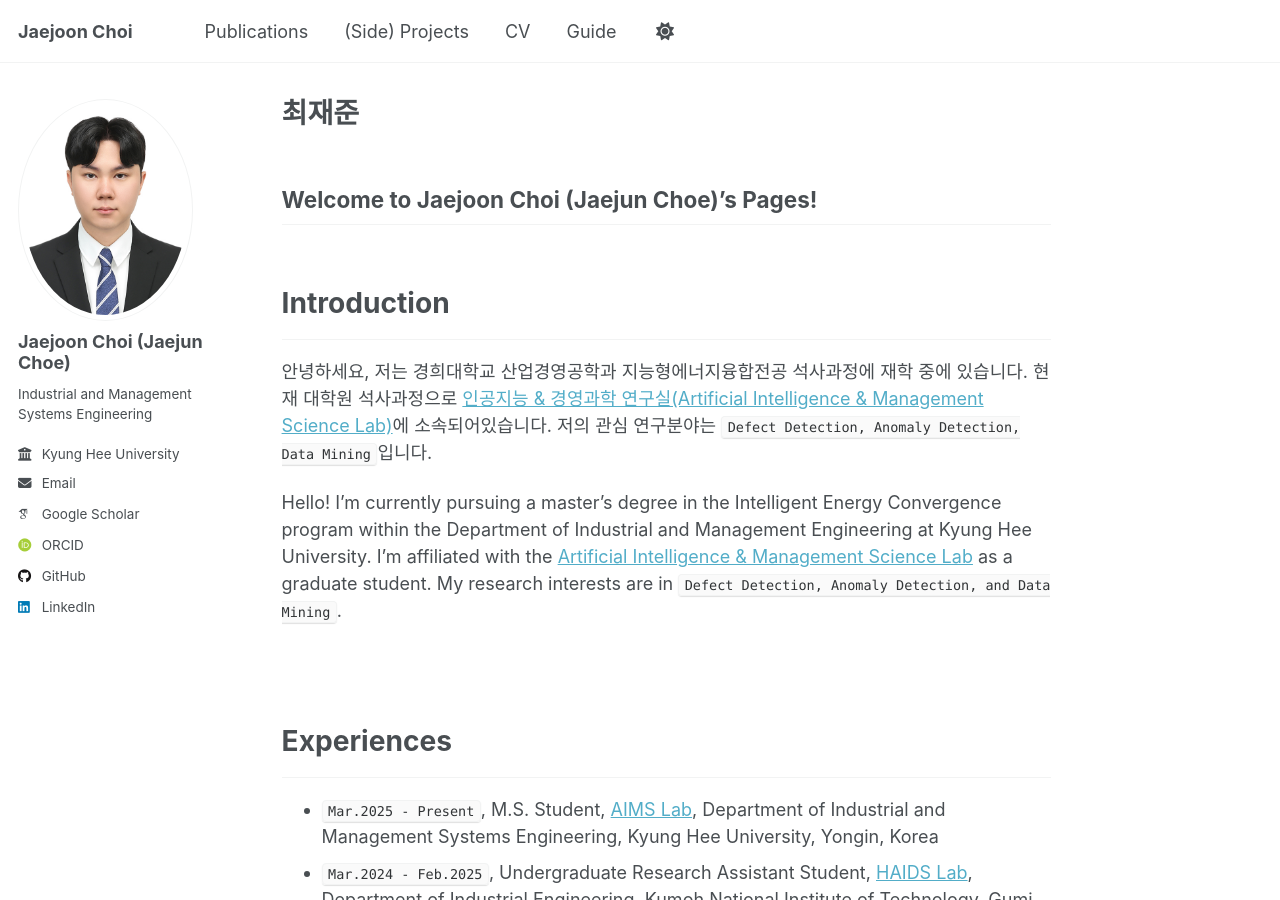
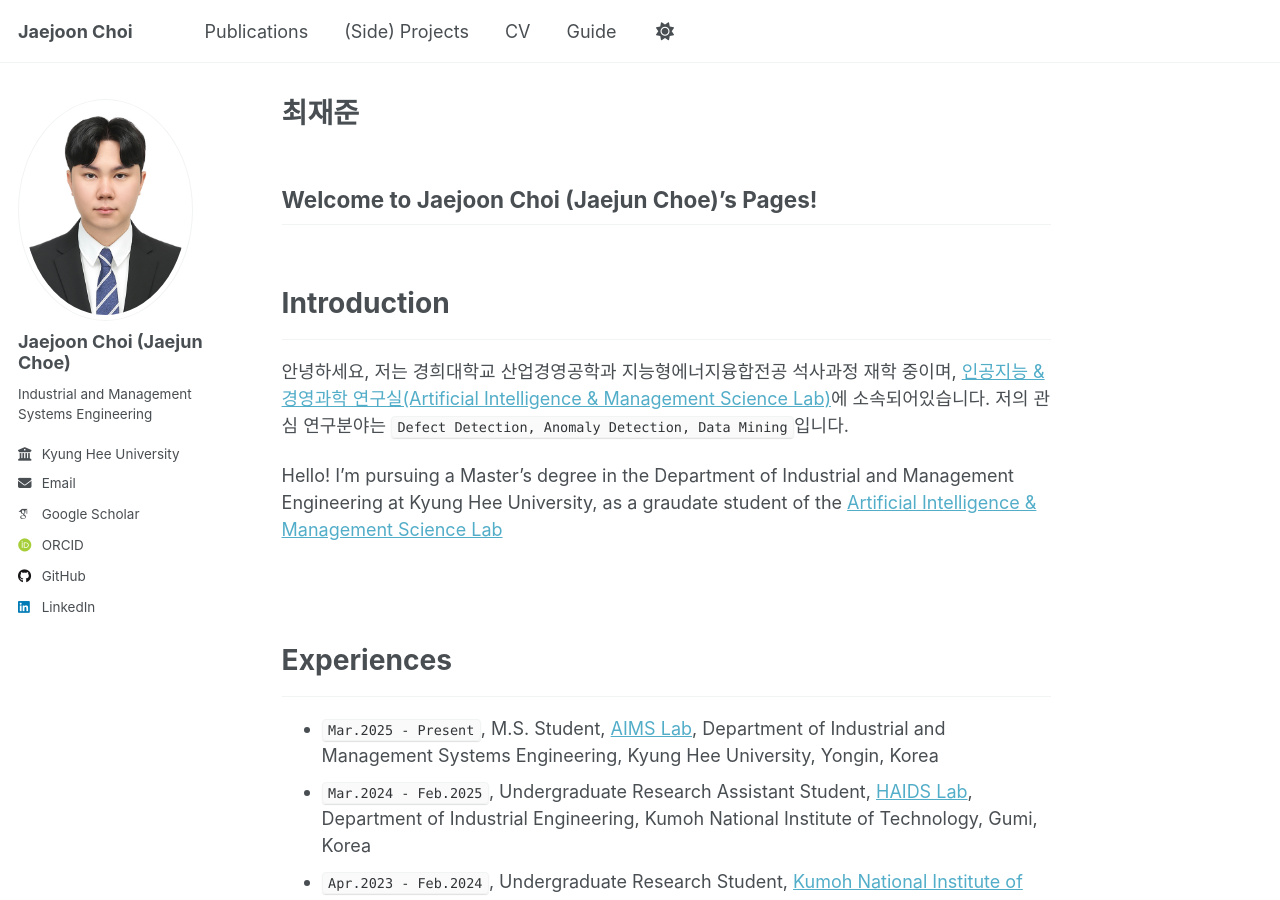
Before and after one commit to jaejunchoe/jaejunchoe.github.io, a Jekyll site: the page built from _pages/about.md, in a window 1280 px wide and 900 px high. Built offline with Jekyll 4.4.1, drawn with Linux system fonts in a browser that asks for light colours; some web fonts are replaced.

Commit message:
initial commit

```diff
--- a/_pages/about.md
+++ b/_pages/about.md
@@ -15,10 +15,10 @@ Welcome to Jaejoon Choi (Jaejun Choe)'s Pages!
 Introduction
 ======
 -----
-안녕하세요, 저는 경희대학교 산업경영공학과 지능형에너지융합전공 석사과정에 재학 중에 있습니다. 현재 대학원 석사과정으로 [인공지능 & 경영과학 연구실(Artificial Intelligence & Management Science Lab)](https://sites.google.com/khu.ac.kr/aims/home)에 소속되어있습니다. 저의 관심 연구분야는 `Defect Detection, Anomaly Detection, Data Mining`입니다.
+안녕하세요, 저는 경희대학교 산업경영공학과 지능형에너지융합전공 석사과정 재학 중이며, [인공지능 & 경영과학 연구실(Artificial Intelligence & Management Science Lab)](https://sites.google.com/khu.ac.kr/aims/home)에 소속되어있습니다. 저의 관심 연구분야는 `Defect Detection, Anomaly Detection, Data Mining`입니다.
 
+Hello! I'm pursuing a Master's degree in the Department of Industrial and Management Engineering at Kyung Hee University, as a graudate student of the [Artificial Intelligence & Management Science Lab](https://sites.google.com/khu.ac.kr/aims/home)
 
-Hello! I'm currently pursuing a master’s degree in the Intelligent Energy Convergence program within the Department of Industrial and Management Engineering at Kyung Hee University. I'm affiliated with the [Artificial Intelligence & Management Science Lab](https://sites.google.com/khu.ac.kr/aims/home) as a graduate student. My research interests are in `Defect Detection, Anomaly Detection, and Data Mining`.
 
 
 <br/>
```
